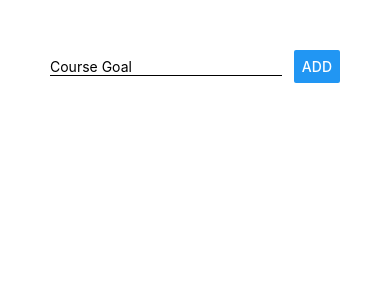
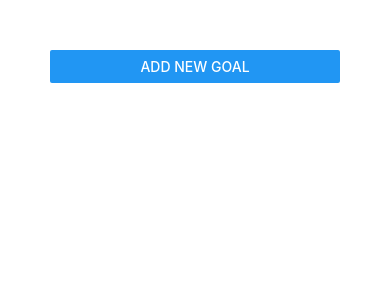
Before and after one commit to xing9320/Yixing, a React Native app: screen / in a window 390 px wide. Shown: the top 300 px of the page. Built offline with nearby package versions, Linux system fonts and the light colour scheme.

Commit message:
update GoalInput.js GoalItem.js App.js, create README

```diff
--- a/App.js
+++ b/App.js
@@ -1,5 +1,5 @@
 //import { StatusBar } from 'expo-status-bar';
-import { StyleSheet, Text, View, Button, TextInput, FlatList } from 'react-native';
+import { StyleSheet, View, Button, FlatList } from 'react-native';
 import { useState } from 'react';
 import GoalItem from './components/GoalItem';
 import GoalInput from './components/GoalInput';
@@ -7,16 +7,32 @@ import GoalInput from './components/GoalInput';
 export default function App() {
 
   const [courseGoals, setCourseGoals] = useState([]);
+  const [isAddMode, setIsAddMode] = useState(false)
 
   const addGoalHandler = (goalTitle) => {
-    setCourseGoals(currentGoals => [...currentGoals, { id: Math.random().toString(), value: goalTitle }])
+    setCourseGoals(currentGoals => [
+      ...currentGoals, { id: Math.random().toString(), value: goalTitle
+
+      }])
+    setIsAddMode(false);
   };
+
+  const removeGoalHandler = goalId => {
+    setCourseGoals(currentGoals => {
+      return courseGoals.filter((goal) => goal.id !== goalId);
+    })
+  }
+
+  const cancelGoalAdditionHandler = () => {
+    setIsAddMode(false);
+  }
   return (
     <View style={styles.container}>
-      <GoalInput onAddGoal= {addGoalHandler}/>
+      <Button title="Add New Goal" onPress={() => setIsAddMode(true)}/>
+      <GoalInput onAddGoal={addGoalHandler} onCancel={cancelGoalAdditionHandler} visible={isAddMode}/>
       <FlatList
         data={courseGoals}
-        renderItem={itemData => <GoalItem onDelete={() => console.log("test")} title = { itemData.item.value}/>} />
+        renderItem={itemData => <GoalItem id={itemData.item.id} onDelete={removeGoalHandler} title = { itemData.item.value}/>} />
     </View>
   );
 }
--- a/components/GoalInput.js
+++ b/components/GoalInput.js
@@ -1,29 +1,53 @@
-import React, {useState} from "react";
-import { View, TextInput, Button, StyleSheet } from "react-native";
+import React, { useState } from "react";
+import { View, TextInput, Button, StyleSheet, Modal } from "react-native";
 
 const GoalInput = props => {
   const [enteredGoal, setEnteredGoal] = useState('');
   const goalInputhandler = (enteredText) => {
     setEnteredGoal(enteredText);
   }
+
+  const addGoalHandler = () => {
+    props.onAddGoal(enteredGoal);
+    setEnteredGoal('')
+  }
   return (
+    <Modal visible={props.visible} animationType="slide">
       <View style={styles.title}>
-        <TextInput placeholder='Course Goal' style={styles.input} onChangeText={goalInputhandler} value= {enteredGoal} />
-        <Button title="ADD" onPress={props.onAddGoal.bind(this, enteredGoal)}></Button>
+        <TextInput placeholder='Course Goal' style={styles.input} onChangeText={goalInputhandler} value={enteredGoal} />
+        <View style={styles.buttonContaion}>
+          <View style={styles.button}>
+            <Button title="CANCEL" color="red" onPress={props.onCancel} />
           </View>
+          <View style={styles.button}>
+            <Button title="ADD" onPress={addGoalHandler}/>
+          </View>
+        </View>
+      </View>
+    </Modal>
   );
 };
 
 const styles = StyleSheet.create({
   title: {
-        flexDirection: 'row',
-        justifyContent: 'space-between',
+    flex: 1,
+    justifyContent: 'center',
     alignItems: 'center'
   },
   input: {
     width: '80%',
     borderBottomColor: 'black',
-        borderBottomWidth: 1
+    borderBottomWidth: 1,
+    padding: 10,
+    marginBottom: 10
+  },
+  buttonContaion: {
+    flexDirection: 'row',
+    justifyContent: 'space-between',
+    width: '60%'
+  },
+  button: {
+    width: '40%'
   }
 });
 
--- a/components/GoalItem.js
+++ b/components/GoalItem.js
@@ -3,7 +3,7 @@ import { View, Text, StyleSheet, TouchableOpacity } from 'react-native'
 
 const GoalItem = props => {
     return (
-        <TouchableOpacity activeOpacity={0.8} onPress={props.onDelete}>
+        <TouchableOpacity activeOpacity={0.8} onPress={props.onDelete.bind(this, props.id)}>
             <View style={styles.listItem}>
                 <Text>{props.title}</Text>
             </View>
```
Also changed, not shown: 1 other file (tests, documents, lock files or other folders). Lines whose indentation alone changed are shown as unchanged.
